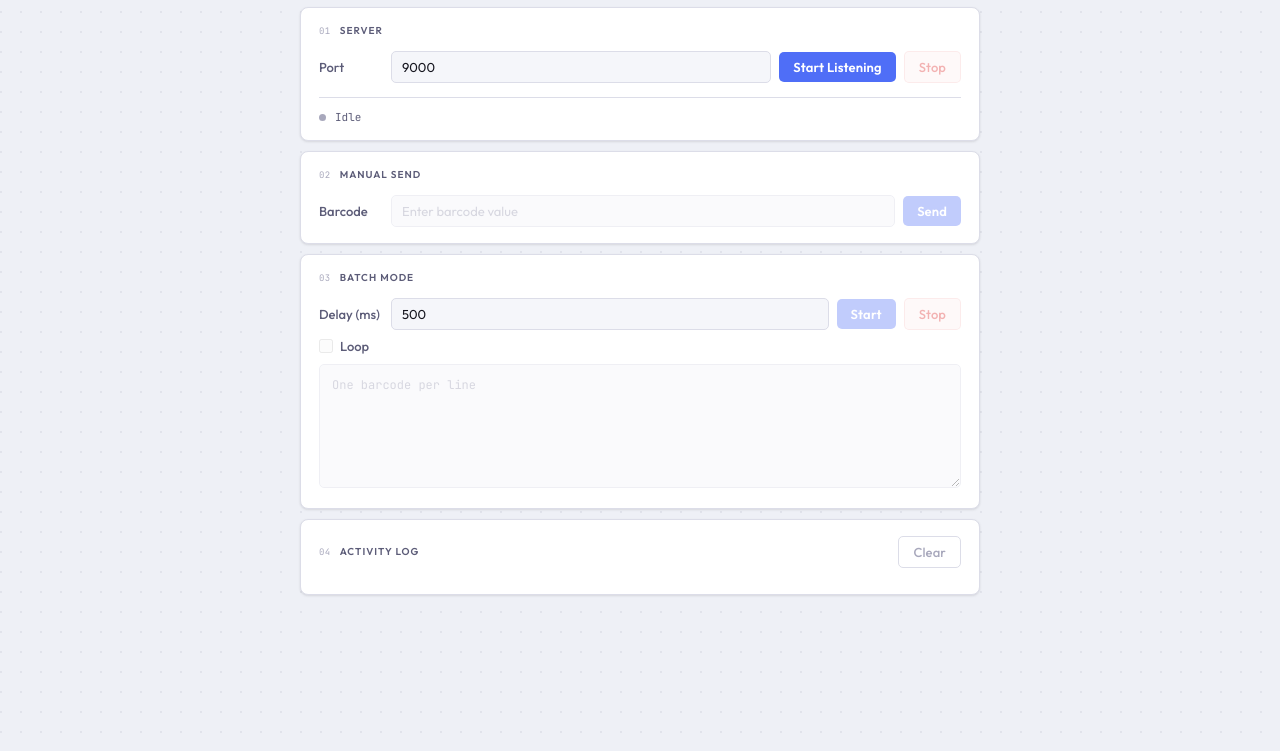
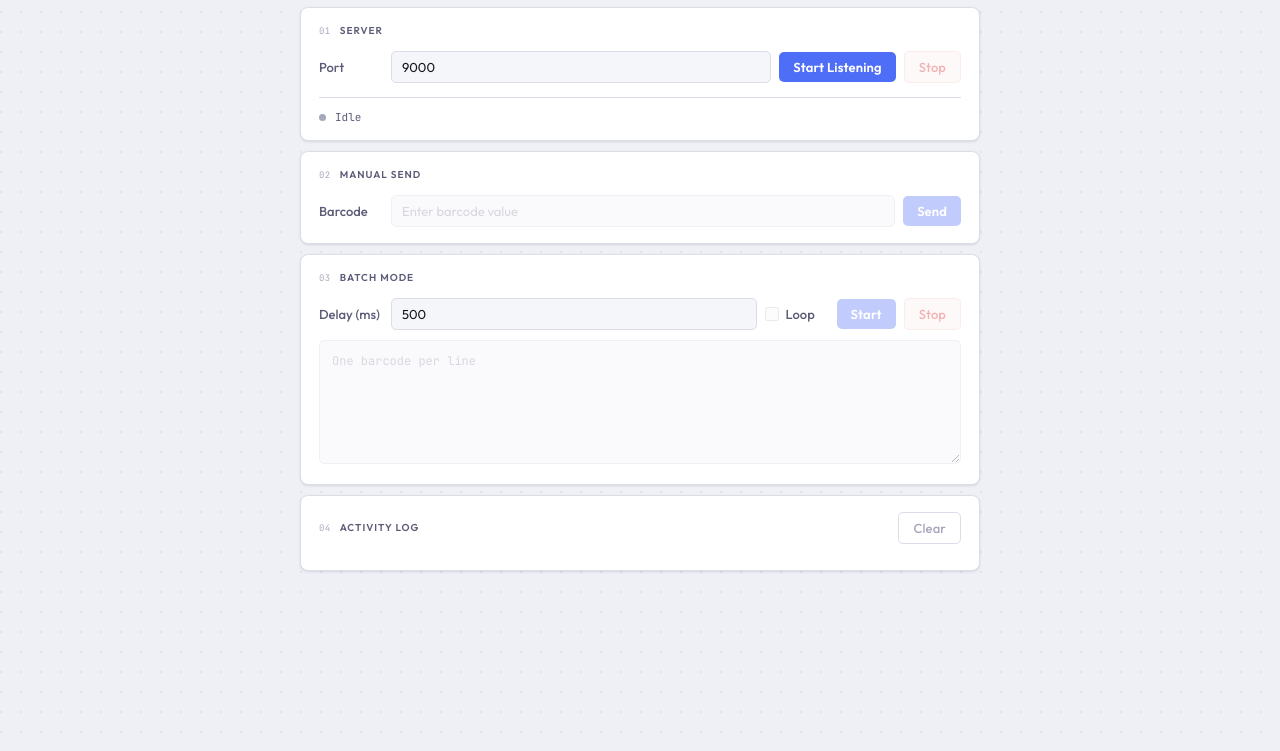
Before and after one commit to FlorianHH/scanner-simulator, a website built with Vite: page frontend/index.html in a window 1280 px wide. Shown: the part 49-800 px from the top of the page. Built offline with nearby package versions, Linux system fonts and the light colour scheme.

Commit message:
style: compact batch controls into one row with fixed-width inputs

```diff
--- a/frontend/index.html
+++ b/frontend/index.html
@@ -58,20 +58,18 @@
     <!-- Batch Mode Panel -->
     <section class="panel" id="panel-batch">
       <h2><span class="section-num">03</span>Batch Mode</h2>
-      <div class="row">
+      <div class="row batch-controls">
         <label for="delay-input">Delay (ms)</label>
-        <input id="delay-input" type="number" value="500" min="0" />
-        <button id="btn-batch-start" class="btn-primary" disabled>Start</button>
-        <button id="btn-batch-stop" class="btn-danger" disabled>Stop</button>
-      </div>
-      <div class="row" id="loop-row">
+        <input id="delay-input" type="number" value="500" min="0" class="input-narrow" />
         <label class="checkbox-label">
           <input type="checkbox" id="loop-checkbox" disabled />
           Loop
         </label>
         <label for="loop-times-input" id="loop-times-label" class="hidden">Times</label>
         <input id="loop-times-input" type="number" min="0" placeholder="∞"
-               class="hidden" disabled />
+               class="input-narrow hidden" disabled />
+        <button id="btn-batch-start" class="btn-primary" disabled>Start</button>
+        <button id="btn-batch-stop" class="btn-danger" disabled>Stop</button>
       </div>
       <textarea id="batch-textarea" placeholder="One barcode per line" rows="5" disabled></textarea>
       <div id="batch-progress-row" class="progress-row hidden">
--- a/frontend/src/style.css
+++ b/frontend/src/style.css
@@ -323,6 +323,18 @@
   color: var(--text-2);
 }
 
+/* Fixed-width number input (batch controls) */
+.input-narrow {
+  flex: none;
+  width: 90px;
+  min-width: unset;
+}
+
+/* Push Start/Stop to the right in batch controls */
+.batch-controls #btn-batch-start {
+  margin-left: auto;
+}
+
 /* ─── Textarea ───────────────────────────────────────────── */
 
 textarea {
```
